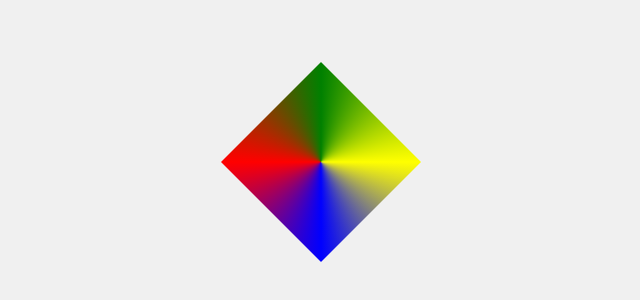
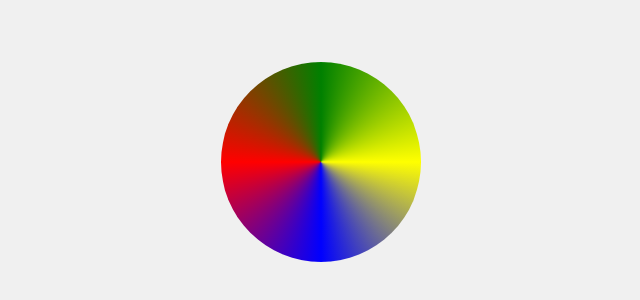
Before and after one commit to satwikapuppala0404/Rotating-wheel, a plain HTML site: page index.html in a window 1280 px wide. Shown: the part 238-538 px from the top of the page, without its empty margins (319-959 px from the left). Drawn offline with Linux system fonts and the light colour scheme.

Commit message:
Update styles.css

```diff
--- a/styles.css
+++ b/styles.css
@@ -21,8 +21,6 @@ body {
   position: absolute;
   animation: rotateWheel 4s linear infinite;
   cursor: pointer;
-  overflow: hidden;
-  box-sizing: border-box;
 }
 
 .wheel:hover {
@@ -43,12 +41,6 @@ body {
     green 75%,
     yellow 100%
   );
-  clip-path: polygon(
-    50% 0%,
-    100% 50%,
-    50% 100%,
-    0% 50%
-  );
 }
 
 @keyframes rotateWheel {
```
